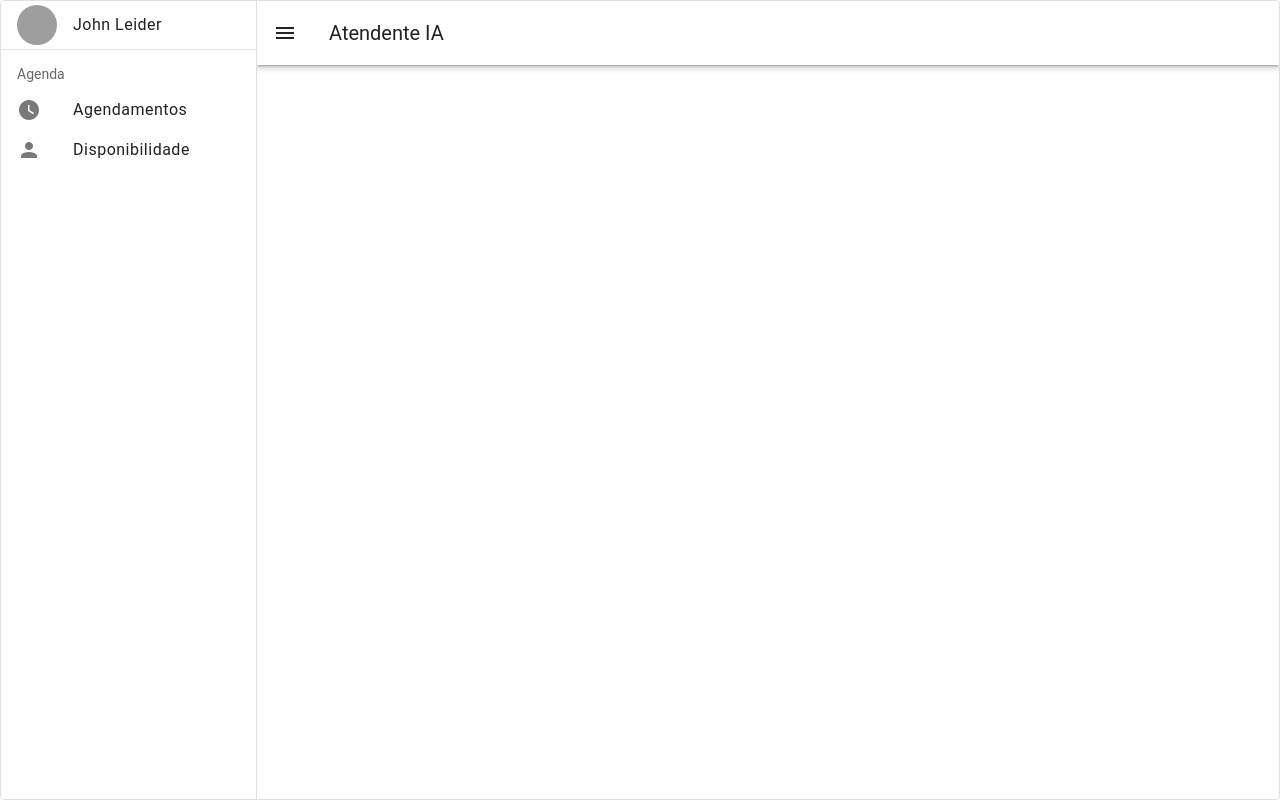
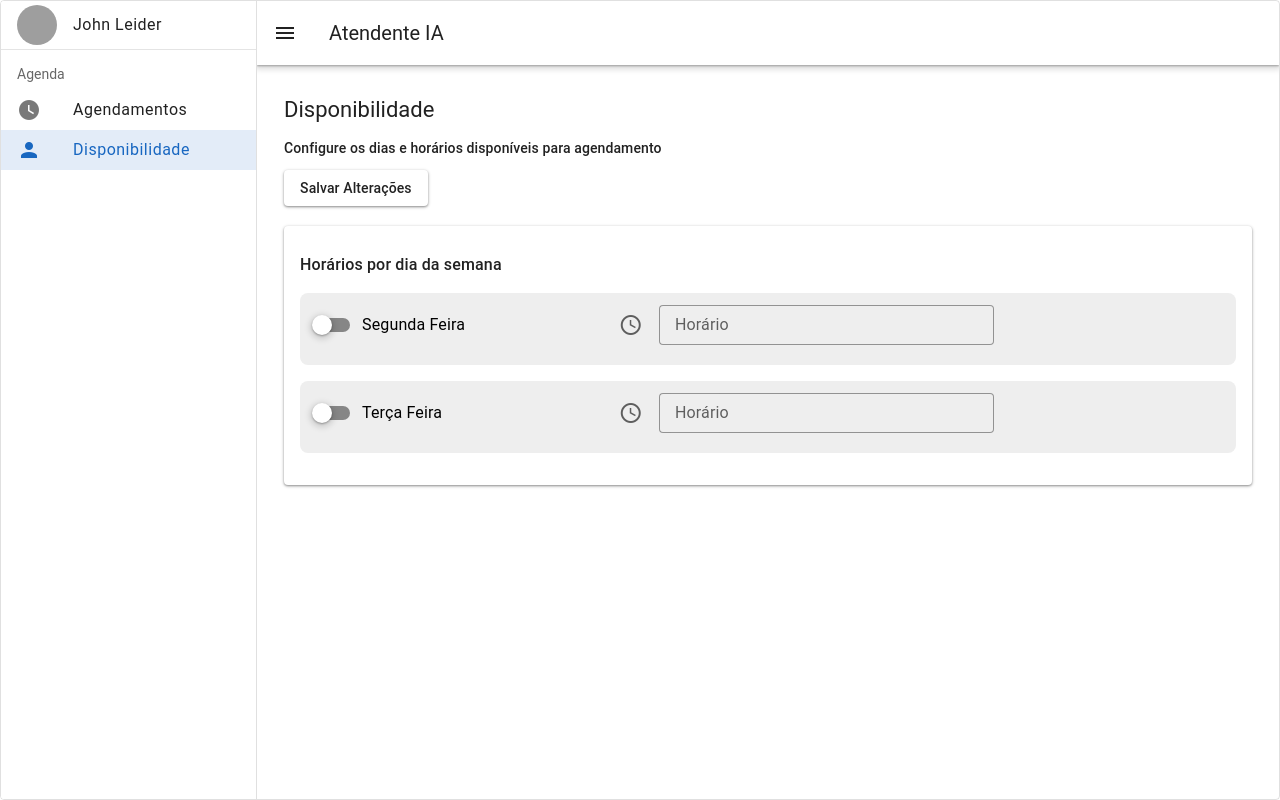
Before and after one commit to RafaelLima99/frontend-atendente-ia, a Nuxt app: page /disponibilidade in a window 1280 px wide. Built offline with nearby package versions, Linux system fonts and the light colour scheme; grey boxes are pictures that could not be loaded.

Commit message:
feat(disponibilidade): criar tela

```diff
--- a/app/layouts/default.vue
+++ b/app/layouts/default.vue
@@ -49,7 +49,7 @@
 
     const items = [
     { text: 'Agendamentos', icon: 'mdi-clock', to: '/agendamentos' },
-    { text: 'Disponibilidade', icon: 'mdi-account', to: '/' }
+    { text: 'Disponibilidade', icon: 'mdi-account', to: '/disponibilidade' }
   ]
 
 </script>
--- /dev/null
+++ b/app/pages/disponibilidade.vue
@@ -0,0 +1,68 @@
+<template>
+    <div>
+        <h1 class="text-title-large">Disponibilidade</h1>
+        <h2 class="text-label-large">Configure os dias e horários disponíveis para agendamento</h2>
+    </div>
+
+    <v-row>
+        <v-col>
+            <v-btn class="mb-5">
+                Salvar Alterações
+            </v-btn>
+            <v-card class="pa-4">
+                <h1 class="text-title-medium mb-4">Horários por dia da semana</h1>
+                <v-sheet class="pa-3 mb-4" color="grey-lighten-3" rounded="lg">
+                    <v-row density="compact">
+                        <v-col cols="12" sm="12" md="4">
+                            <v-switch v-model="model" :label="`Segunda Feira`" hide-details class="mt-n2"></v-switch>
+                        </v-col>
+                        <v-col cols="12" sm="12" md="5">
+                            <v-text-field :model-value="time" label="Horário" variant="outlined" density="compact" class="mb-n4"
+                                prepend-icon="mdi-clock-time-four-outline" readonly>
+                                <v-menu v-model="showMenu" :close-on-content-click="false" activator="parent"
+                                    min-width="0">
+                                    <v-time-picker v-model="time"></v-time-picker>
+                                </v-menu>
+                            </v-text-field>
+                        </v-col>
+                    </v-row>
+                </v-sheet>
+
+                <v-sheet class="pa-3 mb-4" color="grey-lighten-3" rounded="lg">
+                    <v-row density="compact">
+                        <v-col cols="12" sm="12" md="4">
+                            <v-switch v-model="model2" :label="`Terça Feira`" hide-details class="mt-n2"></v-switch>
+                        </v-col>
+                        <v-col cols="12" sm="12" md="5">
+                            <v-text-field :model-value="time2" label="Horário" variant="outlined" density="compact" class="mb-n4"
+                                prepend-icon="mdi-clock-time-four-outline" readonly>
+                                <v-menu v-model="showMenu2" :close-on-content-click="false" activator="parent"
+                                    min-width="0">
+                                    <v-time-picker v-model="time2"></v-time-picker>
+                                </v-menu>
+                            </v-text-field>
+                        </v-col>
+                    </v-row>
+                </v-sheet>
+            </v-card>
+        </v-col>
+    </v-row>
+</template>
+
+
+<script setup>
+import { ref } from 'vue'
+
+const model = ref('no')
+const model2 = ref('no')
+
+const time = ref(null)
+const showMenu = ref(false)
+const showDialog = ref(false)
+
+
+const time2 = ref(null)
+const showMenu2 = ref(false)
+const showDialog2 = ref(false)
+
+</script>
```
